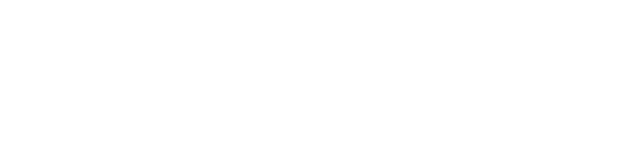
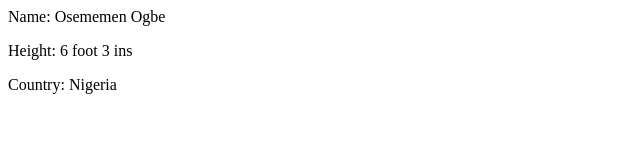
Before and after one commit to oseogbe/zuri-js-intro, a plain HTML site: page me/index.html in a window 1280 px wide. Shown: the whole page, without its empty margins (0-640 px from the left). Drawn offline with Linux system fonts and the light colour scheme.

Commit message:
intro to javascript

```diff
--- a/me/index.html
+++ b/me/index.html
@@ -7,13 +7,31 @@
 </head>
 <body>
     <div>
-
+        <p>
+            Name: <span id="name"></span>
+        </p>
+        <p>
+            Height: <span id="height"></span>
+        </p>
+        <p>
+            Country: <span id="country"></span>
+        </p>
     </div>
 
     <script>
-        let name = "Osememen Ogbe";
-        let height = "6 foot 3 ins";
-        let country = "Nigeria";
+        let personalInfo = {
+            "name": "Osememen Ogbe",
+            "height": "6 foot 3 ins",
+            "country": "Nigeria"
+        }
+
+        // console.log(personalInfo.name)
+        // console.log(personalInfo.height)
+        // console.log(personalInfo.country)
+
+        document.querySelector("#name").innerHTML = personalInfo.name
+        document.querySelector("#height").innerHTML = personalInfo.height
+        document.querySelector("#country").innerHTML = personalInfo.country
     </script>
 </body>
 </html>
```
